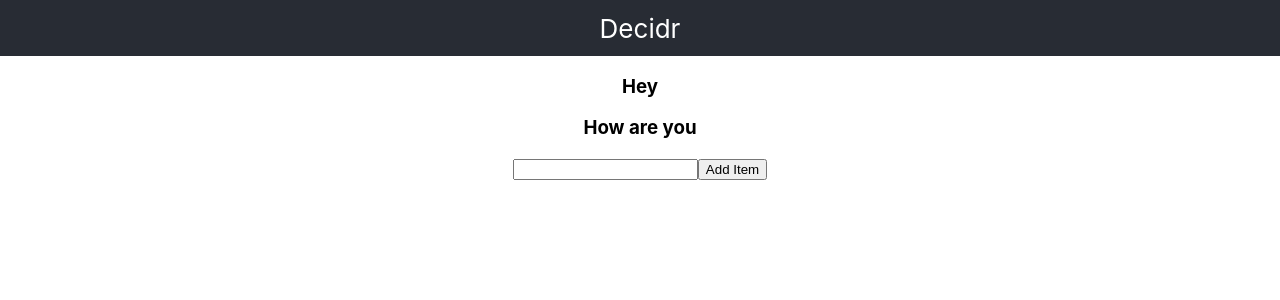
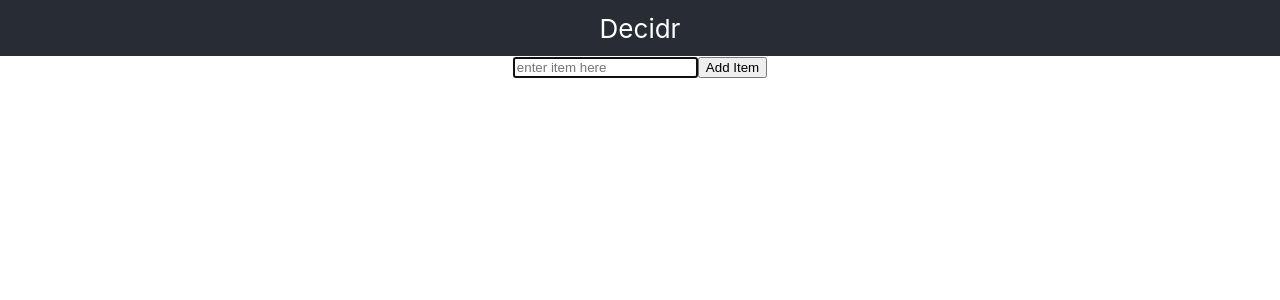
Before and after one commit to srosenberg74/decidr, a React (Create React App) app: page / in a window 1280 px wide. Shown: the top 300 px of the page. Built offline with nearby package versions, Linux system fonts and the light colour scheme.

Commit message:
feat(list-container): Add additem functionality #7

```diff
--- a/src/App.js
+++ b/src/App.js
@@ -3,20 +3,50 @@ import "./App.css";
 import React, { useState } from "react";
 
 function App() {
-  const [listContainer, setListContainer] = useState(["Hey", "How are you"]);
+  const [listContainer, setListContainer] = useState([]);
+  const [text, onChangeText] = useState("");
+  const [placeholder, setPlaceholder] = useState("enter item here");
 
   const generateList = listContainer.map((items, index) => (
-    <div>
+    <div key={index}>
       <h3>{items}</h3>
     </div>
   ));
+
+  const addItem = (event) => {
+    if (text.trim().length > 0) {
+      setListContainer([...listContainer, text.trim()]);
+      setPlaceholder("enter item here");
+      onChangeText("");
+      event.preventDefault();
+      console.log("listContainer=", listContainer);
+    } else {
+      setPlaceholder("Invalid entry. Item was blank");
+      event.preventDefault();
+    }
+  };
+
+  const handleChange = (event) => {
+    onChangeText(event.target.value);
+    event.preventDefault();
+    // console.log("changeText=", text);
+  };
 
   return (
     <div className="App">
       <header className="App-header">Decidr</header>
       <div className="list-div">{generateList}</div>
-      <input type="text"></input>
-      <button>Add Item</button>
+      <form onSubmit={addItem}>
+        <input
+          type="text"
+          value={text}
+          onChange={handleChange}
+          placeholder={placeholder}
+          // placeholder="enter item here"
+          autoFocus
+        ></input>
+        <button type="submit">Add Item</button>
+      </form>
     </div>
   );
 }
```
